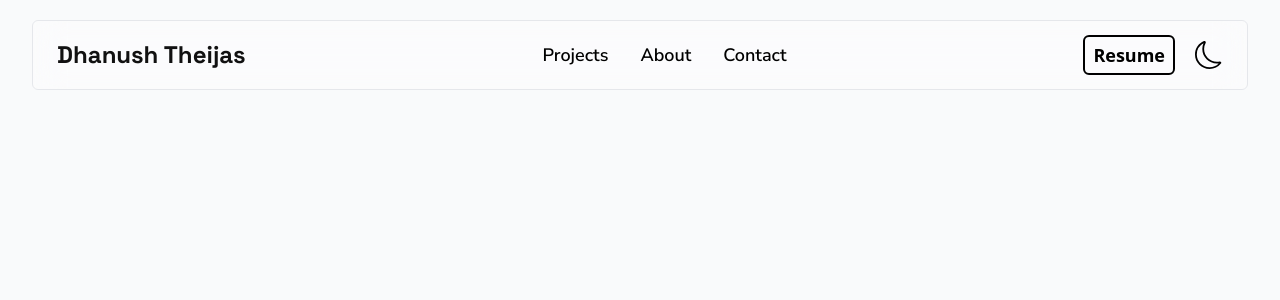
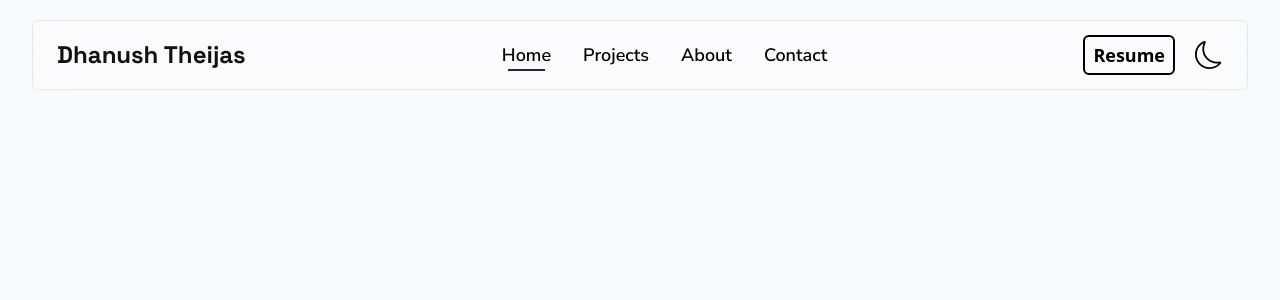
Before and after one commit to dhanushtheijas08/react-portfolio, a React (Vite) app: page / in a window 1280 px wide. Shown: the top 300 px of the page. Built offline with nearby package versions, Linux system fonts and the light colour scheme.

Commit message:
Fix activeLink state initialization in NavBar component and update NavLinks component to use correct link paths

```diff
--- a/src/components/NavBar.jsx
+++ b/src/components/NavBar.jsx
@@ -25,7 +25,7 @@ const animateVariants = {
 
 export default function NavBar() {
   const [shouldVisible, setShouldVisible] = useState(true);
-  const [activeLink, setActiveLink] = useState(null);
+  const [activeLink, setActiveLink] = useState(0);
   const { scrollY } = useScroll();
 
   useMotionValueEvent(scrollY, "change", (latest) =>
@@ -36,16 +36,20 @@ export default function NavBar() {
 
   const navLinks = [
     {
+      name: "Home",
+      path: "",
+    },
+    {
       name: "Projects",
-      path: "projects",
+      path: "#projects",
     },
     {
       name: "About",
-      path: "about",
+      path: "#about",
     },
     {
       name: "Contact",
-      path: "contact",
+      path: "#contact",
     },
   ];
 
--- a/src/components/NavLinks.jsx
+++ b/src/components/NavLinks.jsx
@@ -26,7 +26,7 @@ function NavLinks({ item, index, activeLink, setActiveLink }) {
       className="transition-colors relative duration-200 py-2 px-3 cursor-pointer hover:text-gray-600 dark:hover:text-gray-400 group"
       onClick={() => setActiveLink(index)}
     >
-      <a href={`#${item.path}`}>{item.name}</a>
+      <a href={`${item.path}`}>{item.name}</a>
       {/* underline */}
       {activeLink === index && (
         <motion.div
```
